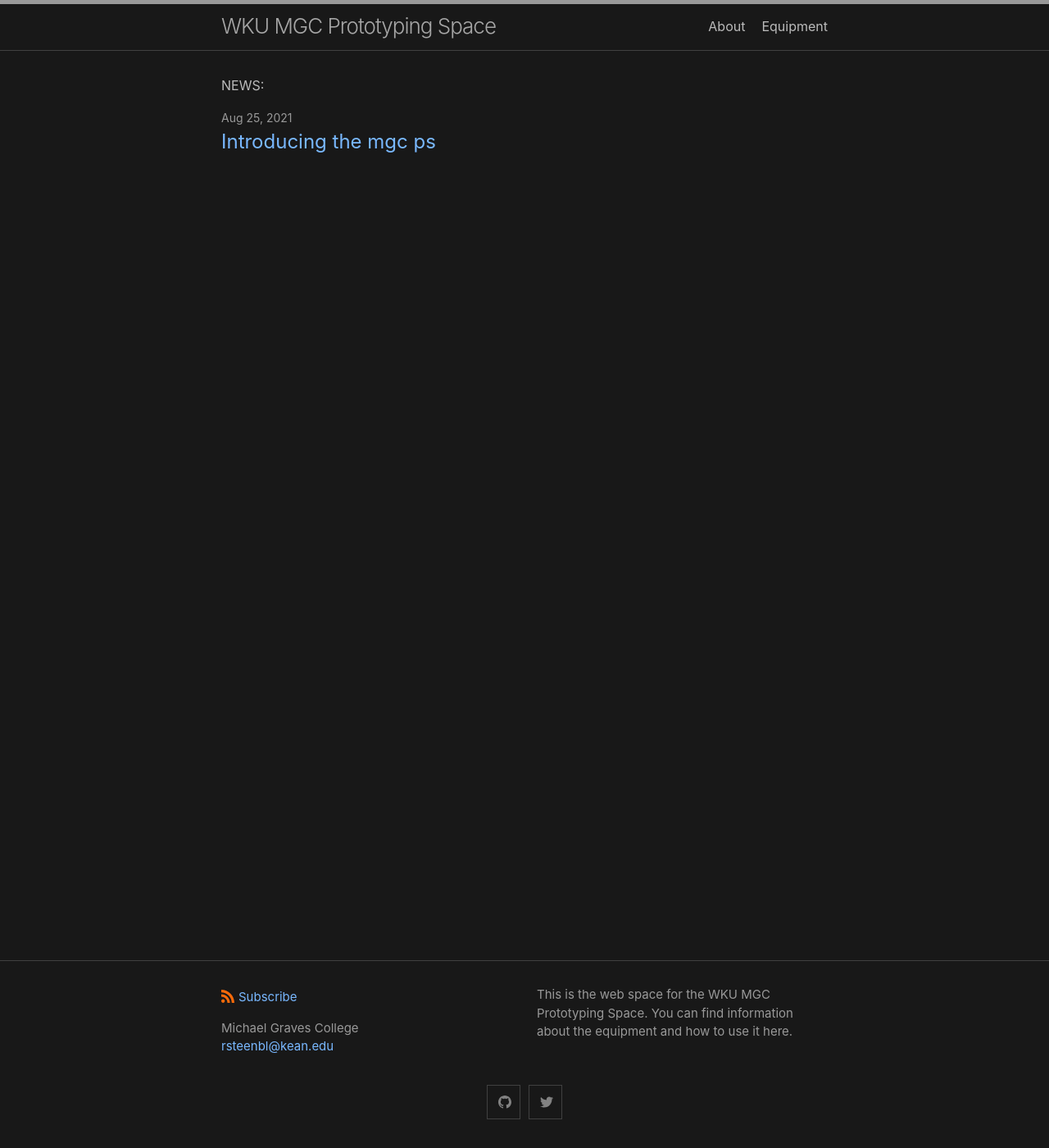
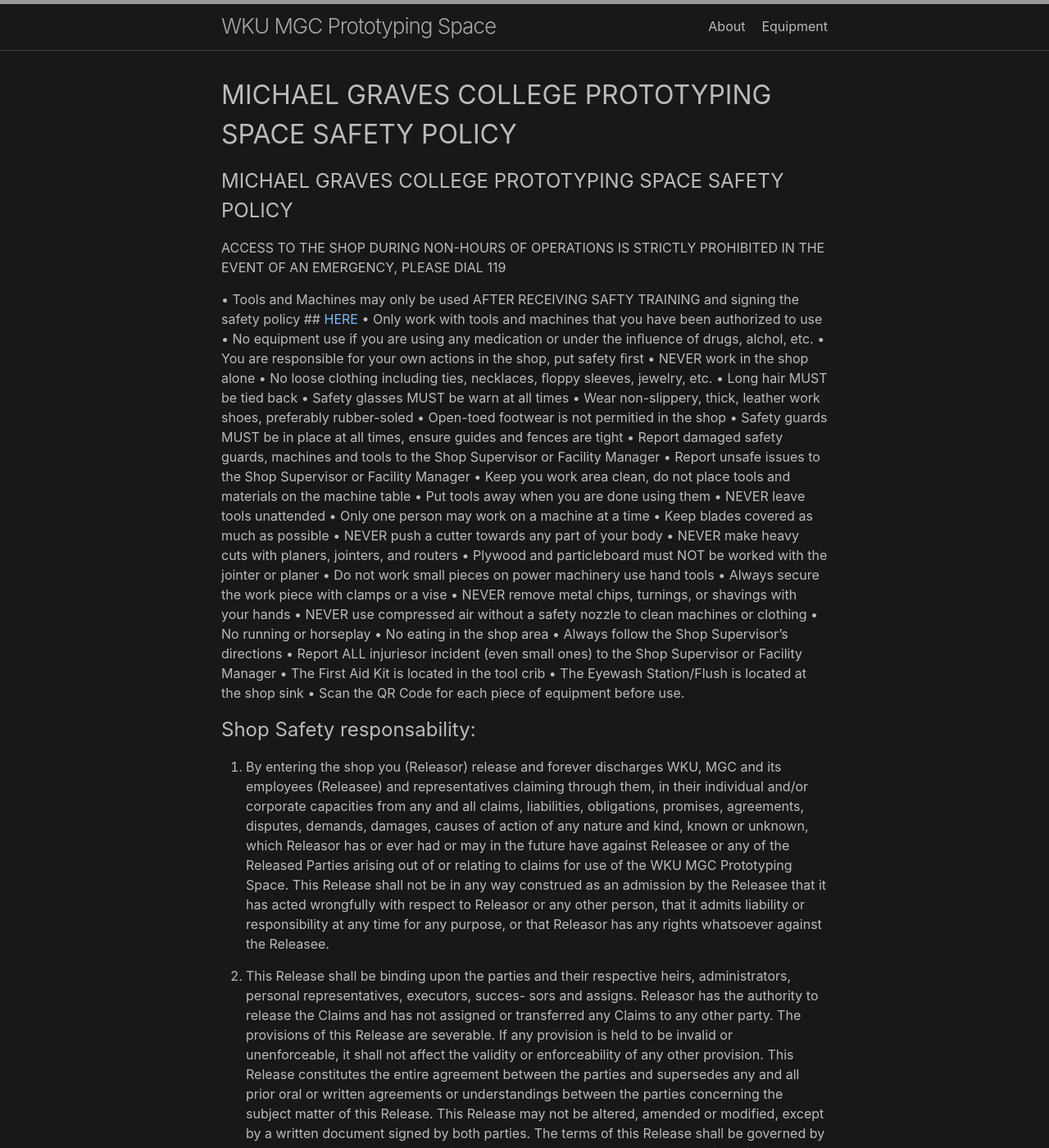
Before and after one commit to KeanMGC/WKUProtoSpace, a Jekyll site: the page built from index.md, in a window 1280 px wide and 1400 px high. Shown: the whole window at 82% size. Built offline with Jekyll 4.4.1, drawn with Linux system fonts in a browser that asks for light colours; our own code applies the rules of GitHub Pages for plain Markdown files; some of the changed text lies outside the part shown.

Commit message:
Update index.md

```diff
--- a/index.md
+++ b/index.md
@@ -8,6 +8,50 @@
 layout: home
 ---
 
+## MICHAEL GRAVES COLLEGE PROTOTYPING SPACE SAFETY POLICY
+ACCESS TO THE SHOP DURING NON-HOURS OF OPERATIONS IS STRICTLY PROHIBITED
+IN THE EVENT OF AN EMERGENCY, PLEASE DIAL 119
 
 
-NEWS:
+•	Tools and Machines may only be used AFTER RECEIVING SAFTY TRAINING and signing the safety policy ## [HERE](https://ncv.microsoft.com/gi970xwiSA)
+•	Only work with tools and machines that you have been authorized to use
+•	No equipment use if you are using any medication or under the inﬂuence of drugs, alchol, etc.
+•	You are responsible for your own actions in the shop, put safety ﬁrst
+•	NEVER work in the shop alone
+•	No loose clothing including ties, necklaces, ﬂoppy sleeves, jewelry, etc.
+•	Long hair MUST be tied back
+•	Safety glasses MUST be warn at all times
+•	Wear non-slippery, thick, leather work shoes, preferably rubber-soled
+•	Open-toed footwear is not permitied in the shop
+•	Safety guards MUST be in place at all times, ensure guides and fences are tight
+•	Report damaged safety guards, machines and tools to the Shop Supervisor or Facility Manager
+•	Report unsafe issues to the Shop Supervisor or Facility Manager
+•	Keep you work area clean, do not place tools and materials on the machine table
+•	Put tools away when you are done using them
+•	NEVER leave tools unattended
+•	Only one person may work on a machine at a time
+•	Keep blades covered as much as possible
+•	NEVER push a cutter towards any part of your body
+•	NEVER make heavy cuts with planers, jointers, and routers
+•	Plywood and particleboard must NOT be worked with the jointer or planer
+•	Do not work small pieces on power machinery use hand tools
+•	Always secure the work piece with clamps or a vise
+•	NEVER remove metal chips, turnings, or shavings with your hands
+•	NEVER use compressed air without a safety nozzle to clean machines or clothing
+•	No running or horseplay
+•	No eating in the shop area
+•	Always follow the Shop Supervisor’s directions
+•	Report ALL injuriesor incident (even small ones) to the Shop Supervisor or Facility Manager
+•	The First Aid Kit is located in the tool crib
+•	The Eyewash Station/Flush is located at the shop sink
+•	Scan the QR Code for each piece of equipment before use.
+
+## Shop Safety responsability:
+
+1.	By entering the shop you (Releasor) release and forever discharges WKU, MGC and its employees (Releasee) and representatives claiming through them, in their individual and/or corporate capacities from any and all claims, liabilities, obligations, promises, agreements, disputes, demands, damages, causes of action of any nature and kind, known or unknown, which Releasor has or ever had or may in the future have against Releasee or any of the Released Parties arising out of or relating to claims for use of the WKU MGC Prototyping Space. This Release shall not be in any way construed as an admission by the Releasee that it has acted wrongfully with respect to Releasor or any other person, that it admits liability or responsibility at any time for any purpose, or that Releasor has any rights whatsoever against the Releasee.
+
+2.	This Release shall be binding upon the parties and their respective heirs, administrators, personal representatives, executors, succes- sors and assigns. Releasor has the authority to release the Claims and has not assigned or transferred any Claims to any other party. The provisions of this Release are severable. If any provision is held to be invalid or unenforceable, it shall not affect the validity or enforceability of any other provision. This Release constitutes the entire agreement between the parties and supersedes any and all prior oral or written agreements or understandings between the parties concerning the subject matter of this Release. This Release may not be altered, amended or modified, except by a written document signed by both parties. The terms of this Release shall be governed by and construed in accor- dance with international, Chinese, or any state law in which the Releasor seeks damages.
+
+3.	By entering the shop the Releasor acknowledges that it is their responsibility to have fully read and sought clarification on any item on the WKU MGC Prototyping Space Policy and are encouraged to review all aspects of this Release with attorneys of their choice, that they have had the opportunity to consult with attorneys of their choice, that they have carefully read and fully understand all the provisions of this Release and that they are freely, knowingly and voluntarily entering into this Release.
+
+## NEWS:
```
